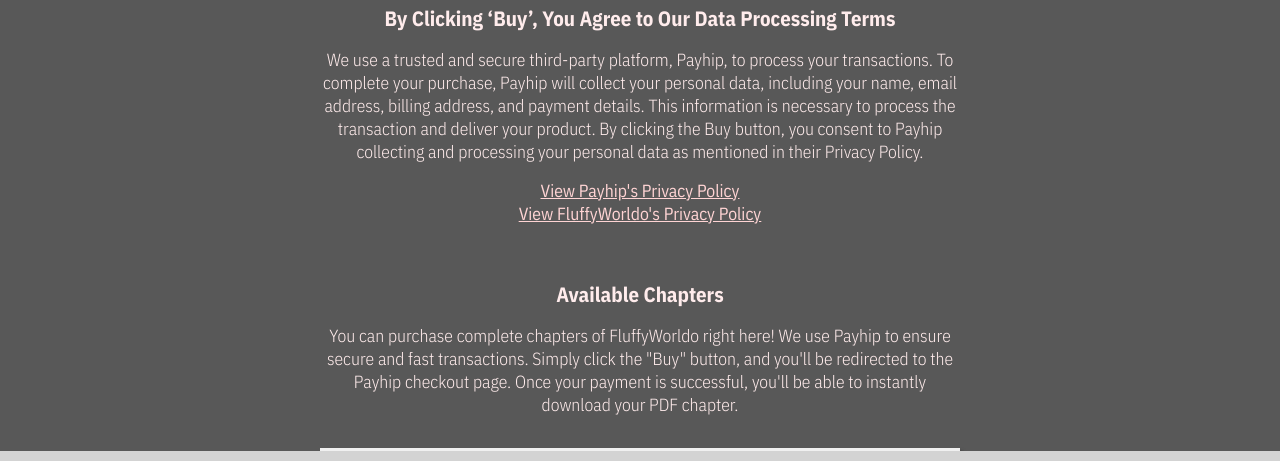
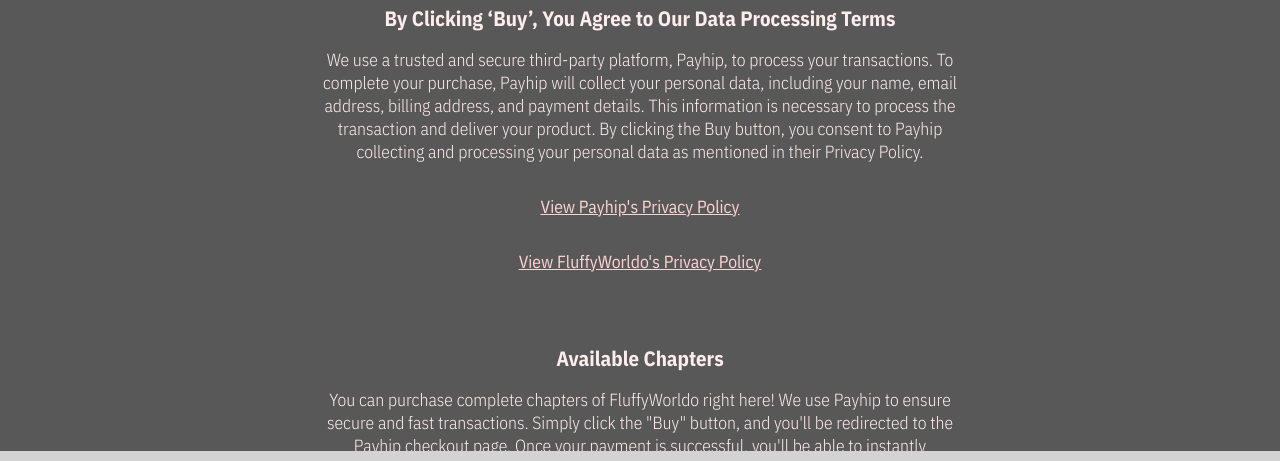
Before and after one commit to wesl2400-miun/fluffyworldo, a website built with Vite: page src/pages/shop.html in a window 1280 px wide. Shown: the part 277-738 px from the top of the page. Built offline with nearby package versions, Linux system fonts and the light colour scheme.

Commit message:
Improvements

```diff
--- a/src/pages/shop.html
+++ b/src/pages/shop.html
@@ -16,6 +16,7 @@
     <link rel="stylesheet"  href="/css/title.css">
     <link rel="stylesheet"  href="/css/card-list.css">
     <meta name="viewport" content="width=device-width, initial-scale=1.0">
+    <meta name="description" content="Buy FluffyWorldo chapters securely online. Purchase and instantly download PDF chapters through Payhip’s trusted platform. Dive into absurdist fantasy with Monica the Dove today!">
     <title>Buy PDF Chapters - Absurdist Fantasy & Satirical Comedy | FluffyWorldo Online Fantasy Book</title>
   </head>
   <body>
@@ -41,8 +42,8 @@
       <section class="section">
         <h2>By Clicking ‘Buy’, You Agree to Our Data Processing Terms</h2>
         <p>We use a trusted and secure third-party platform, Payhip, to process your transactions. To complete your purchase, Payhip will collect your personal data, including your name, email address, billing address, and payment details. This information is necessary to process the transaction and deliver your product. By clicking the Buy button, you consent to Payhip collecting and processing your personal data as mentioned in their Privacy Policy.</p>
-        <a class="link" href="https://payhip.com/privacy" target="_blank">View Payhip's Privacy Policy</a>
-        <a class='link' href="./policy.html">View FluffyWorldo's Privacy Policy</a>
+        <p><a class="link" href="https://payhip.com/privacy" target="_blank">View Payhip's Privacy Policy</a></p>
+        <p><a class='link' href="./policy.html">View FluffyWorldo's Privacy Policy</a></p>
       </section>
       <section class="section">
         <h2>Available Chapters</h2>
@@ -77,6 +78,7 @@
 ** meta name="viewport" content="width=device-width, initial-scale=1.0" -
 ** anpassa webbsidan till skärdimensionerna på den aktuella enheten
 ** 1.0 står för: zooma webbsidan med 100%
+** <meta description='[...]'> This is used for SEO optimization, so that robots find appropriate keywords
 ** title - syftar på titeln som visas i webbfliken
 ** <header> - den rätta semantiska HTML taggen för att inkludera logotypen
 ** <a href="/"><img class="logo" src="/logo.svg" alt="FluffyWorldo Logo"></a> - inkludera
```
Also changed, not shown: index.html (+2 -0 lines), src/pages/about.html (+3 -1 lines), src/pages/news.html (+2 -0 lines), src/pages/policy.html (+2 -0 lines).
